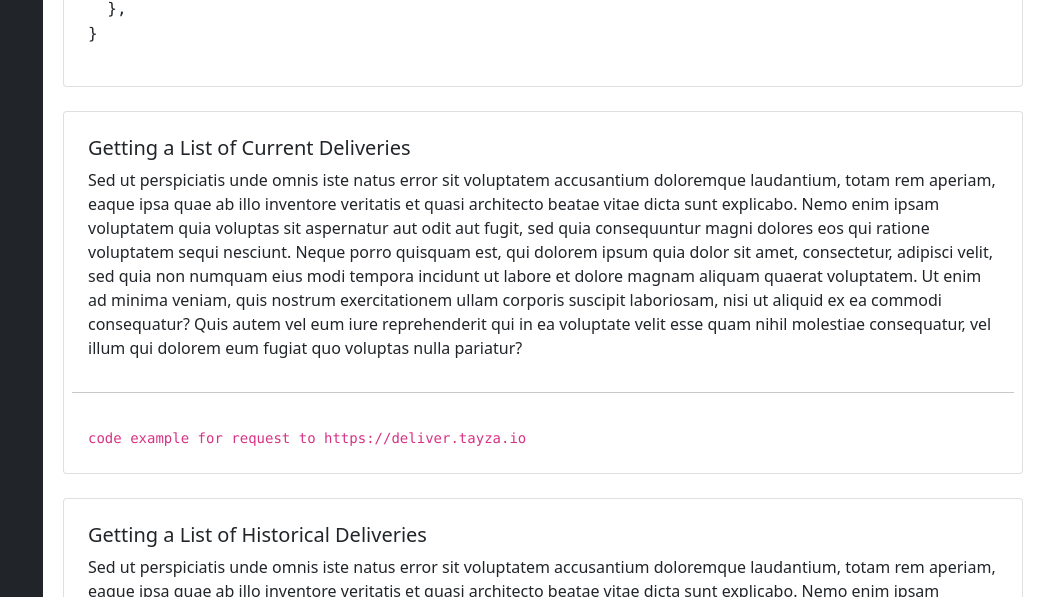
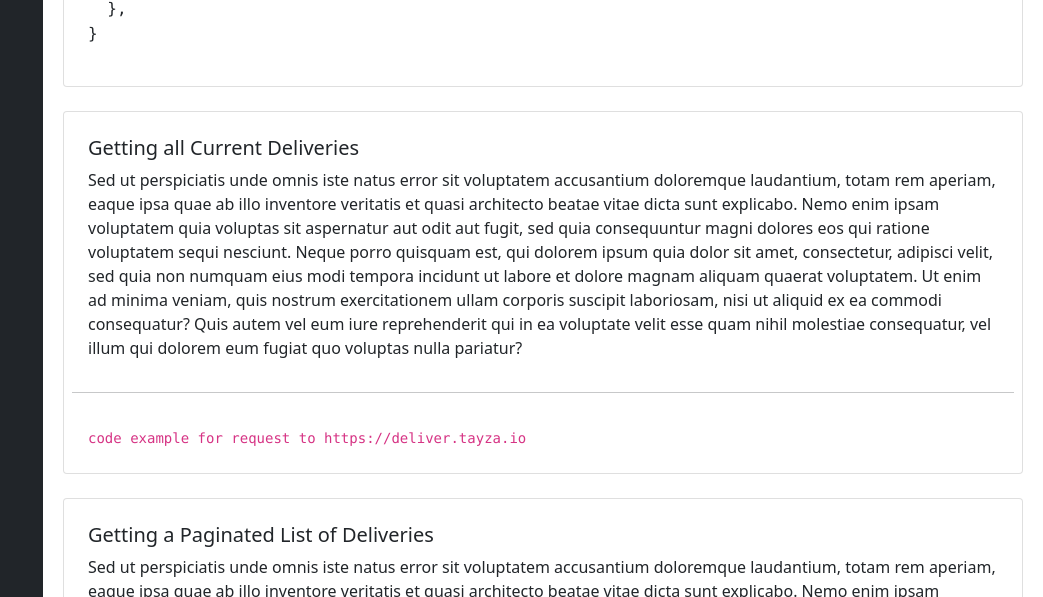
Before and after one commit to tayza-io/tayza-io.github.io, a plain HTML site: page index.html in a window 1280 px wide. Shown: the part 4780-5377 px from the top of the page, without its empty margins (237-1280 px from the left). Drawn offline with nearby package versions, Linux system fonts and the light colour scheme.

Commit message:
wrote more clear titles

```diff
--- a/index.html
+++ b/index.html
@@ -315,7 +315,7 @@
           </div>
           <div class="card m-2 mb-0 mt-4 p-2" id="get-current-deliveries">
             <div class="card-body">
-              <h5 class="card-title">Getting a List of Current Deliveries</h5>
+              <h5 class="card-title">Getting all Current Deliveries</h5>
               <p class="card-text">
                 Sed ut perspiciatis unde omnis iste natus error sit voluptatem accusantium
                 doloremque laudantium, totam rem aperiam, eaque ipsa quae ab illo inventore
@@ -341,7 +341,7 @@
           </div>
           <div class="card m-2 mb-0 mt-4 p-2" id="get-historical-deliveries">
             <div class="card-body">
-              <h5 class="card-title">Getting a List of Historical Deliveries</h5>
+              <h5 class="card-title">Getting a Paginated List of Deliveries</h5>
               <p class="card-text">
                 Sed ut perspiciatis unde omnis iste natus error sit voluptatem accusantium
                 doloremque laudantium, totam rem aperiam, eaque ipsa quae ab illo inventore
```
